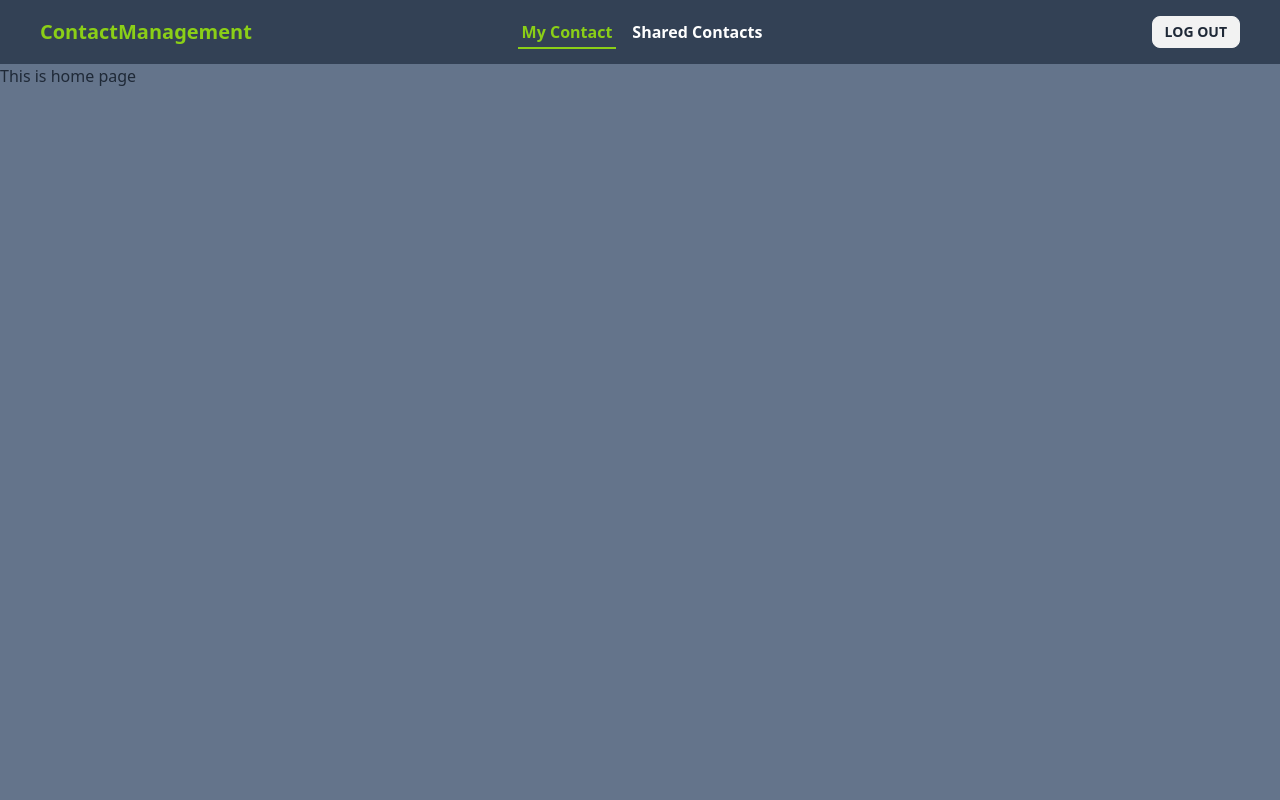
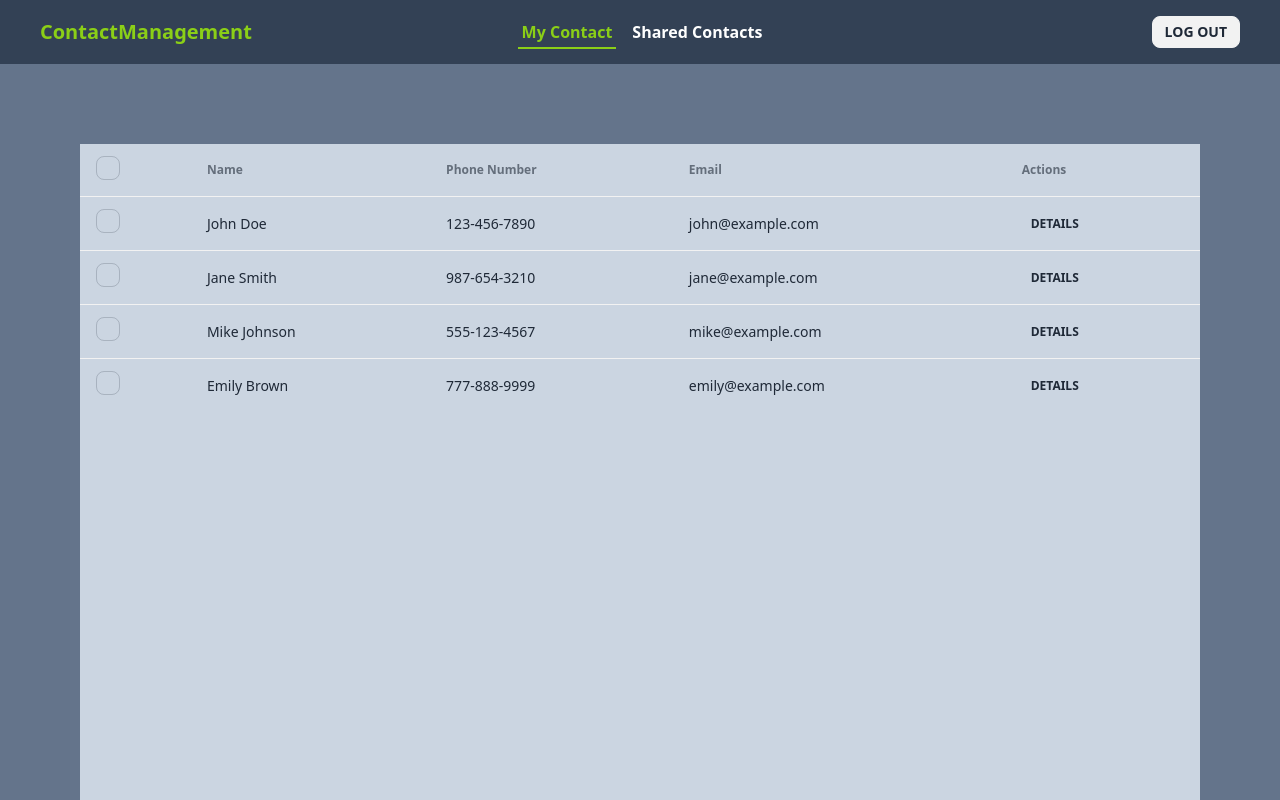
Before and after one commit to ihsajjad/contact-management-client, a React (Vite) app: page / in a window 1280 px wide. Shown: the top 800 px of the page. Built offline with nearby package versions, Linux system fonts and the light colour scheme.

Commit message:
installed firebase and created authProvider.jsx file

```diff
--- a/package.json
+++ b/package.json
@@ -12,6 +12,7 @@
   "dependencies": {
     "@tanstack/react-query": "^4.32.6",
     "axios": "^1.4.0",
+    "firebase": "^10.1.0",
     "localforage": "^1.10.0",
     "match-sorter": "^6.3.1",
     "react": "^18.2.0",
--- /dev/null
+++ b/src/components/Footer.jsx
@@ -0,0 +1,11 @@
+const Footer = () => {
+  return (
+    <footer className="footer footer-center p-4 bg-slate-700 text-base-100">
+      <div>
+        <p>Copyright © 2023 - All right reserved by Contacts Management.</p>
+      </div>
+    </footer>
+  );
+};
+
+export default Footer;
--- a/src/components/MyContacts.jsx
+++ /dev/null
@@ -1,14 +0,0 @@
-import useLoadUserData from "../hooks/useLoadUserData";
-
-const MyContacts = () => {
-  const { users } = useLoadUserData();
-  console.log(users);
-
-  return (
-    <div>
-      <h3>This is home page</h3>
-    </div>
-  );
-};
-
-export default MyContacts;
--- /dev/null
+++ b/src/firebase/firebase.config.js
@@ -0,0 +1,17 @@
+// Import the functions you need from the SDKs you need
+import { initializeApp } from "firebase/app";
+// TODO: Add SDKs for Firebase products that you want to use
+// https://firebase.google.com/docs/web/setup#available-libraries
+
+// Your web app's Firebase configuration
+const firebaseConfig = {
+  apiKey: import.meta.env.VITE_apiKey,
+  authDomain: import.meta.env.VITE_authDomain,
+  projectId: import.meta.env.VITE_projectId,
+  storageBucket: import.meta.env.VITE_storageBucket,
+  messagingSenderId: import.meta.env.VITE_messagingSenderId,
+  appId: import.meta.env.VITE_appId,
+};
+
+// Initialize Firebase
+export const app = initializeApp(firebaseConfig);
--- a/src/layouts/Main.jsx
+++ b/src/layouts/Main.jsx
@@ -1,11 +1,13 @@
 import { Outlet } from "react-router-dom";
 import NavBar from "../components/NavBar";
+import Footer from "../components/Footer";
 
 const Main = () => {
   return (
     <div>
       <NavBar />
       <Outlet />
+      <Footer />
     </div>
   );
 };
--- a/src/main.jsx
+++ b/src/main.jsx
@@ -4,7 +4,7 @@ import "./index.css";
 import { RouterProvider, createBrowserRouter } from "react-router-dom";
 import Main from "./layouts/Main";
 import { QueryClient, QueryClientProvider } from "@tanstack/react-query";
-import MyContacts from "./components/MyContacts";
+import MyContacts from "./pages/myContacts/MyContacts";
 
 const router = createBrowserRouter([
   {
--- /dev/null
+++ b/src/pages/myContacts/MyContacts.jsx
@@ -0,0 +1,46 @@
+import useLoadUserData from "../../hooks/useLoadUserData";
+
+const MyContacts = () => {
+  const { users } = useLoadUserData();
+  console.log(users);
+
+  return (
+    <div className="overflow-x-auto md:m-20 bg-slate-300 min-h-screen">
+      <table className="table">
+        {/* head */}
+        <thead>
+          <tr>
+            <th>
+              <label>
+                <input type="checkbox" className="checkbox" />
+              </label>
+            </th>
+            <th>Name</th>
+            <th>Phone Number</th>
+            <th>Email</th>
+            <th>Actions</th>
+          </tr>
+        </thead>
+        <tbody>
+          {users[0]?.contacts?.map((contact, i) => (
+            <tr key={i}>
+              <th>
+                <label>
+                  <input type="checkbox" className="checkbox" />
+                </label>
+              </th>
+              <td>{contact.name}</td>
+              <td>{contact.phoneNumber}</td>
+              <td>{contact.email}</td>
+              <th>
+                <button className="btn btn-ghost btn-xs">details</button>
+              </th>
+            </tr>
+          ))}
+        </tbody>
+      </table>
+    </div>
+  );
+};
+
+export default MyContacts;
--- /dev/null
+++ b/src/providers/AuthProviders.jsx
@@ -0,0 +1,73 @@
+import { createContext, useEffect, useState } from "react";
+import {
+  createUserWithEmailAndPassword,
+  getAuth,
+  onAuthStateChanged,
+  signInWithEmailAndPassword,
+  signOut,
+} from "firebase/auth";
+import { app } from "../firebase/firebase.config";
+import axios from "axios";
+
+export const AuthContext = createContext(null);
+const auth = getAuth(app);
+
+const AuthProvider = ({ children }) => {
+  const [user, setUser] = useState(null);
+  const [loading, setLoading] = useState(true);
+
+  //   creating user with email and password
+  const createUser = (email, password) => {
+    setLoading(true);
+    return createUserWithEmailAndPassword(auth, email, password);
+  };
+
+  //   login user with email and password
+  const logInUser = (email, password) => {
+    setLoading(true);
+    return signInWithEmailAndPassword(auth, email, password);
+  };
+
+  // logout user
+  const logOut = () => {
+    setLoading(true);
+    return signOut(auth);
+  };
+
+  //   observing the user
+  useEffect(() => {
+    const unsubscribe = onAuthStateChanged(auth, (currentUser) => {
+      setUser(currentUser);
+
+      if (currentUser) {
+        axios
+          .post("http://localhost:5000/jwt", { user: currentUser.email })
+          .then((data) => {
+            localStorage.setItem("access-token", data.data.token);
+            setLoading(false);
+            console.log(data.data.token);
+          });
+      } else {
+        localStorage.removeItem("access-token");
+      }
+    });
+
+    return () => {
+      return unsubscribe();
+    };
+  }, []);
+
+  const authInfo = {
+    user,
+    loading,
+    createUser,
+    logInUser,
+    logOut,
+  };
+
+  return (
+    <AuthContext.Provider value={authInfo}>{children}</AuthContext.Provider>
+  );
+};
+
+export default AuthProvider;
```
Also changed, not shown: 1 other file (tests, documents, lock files or other folders).
